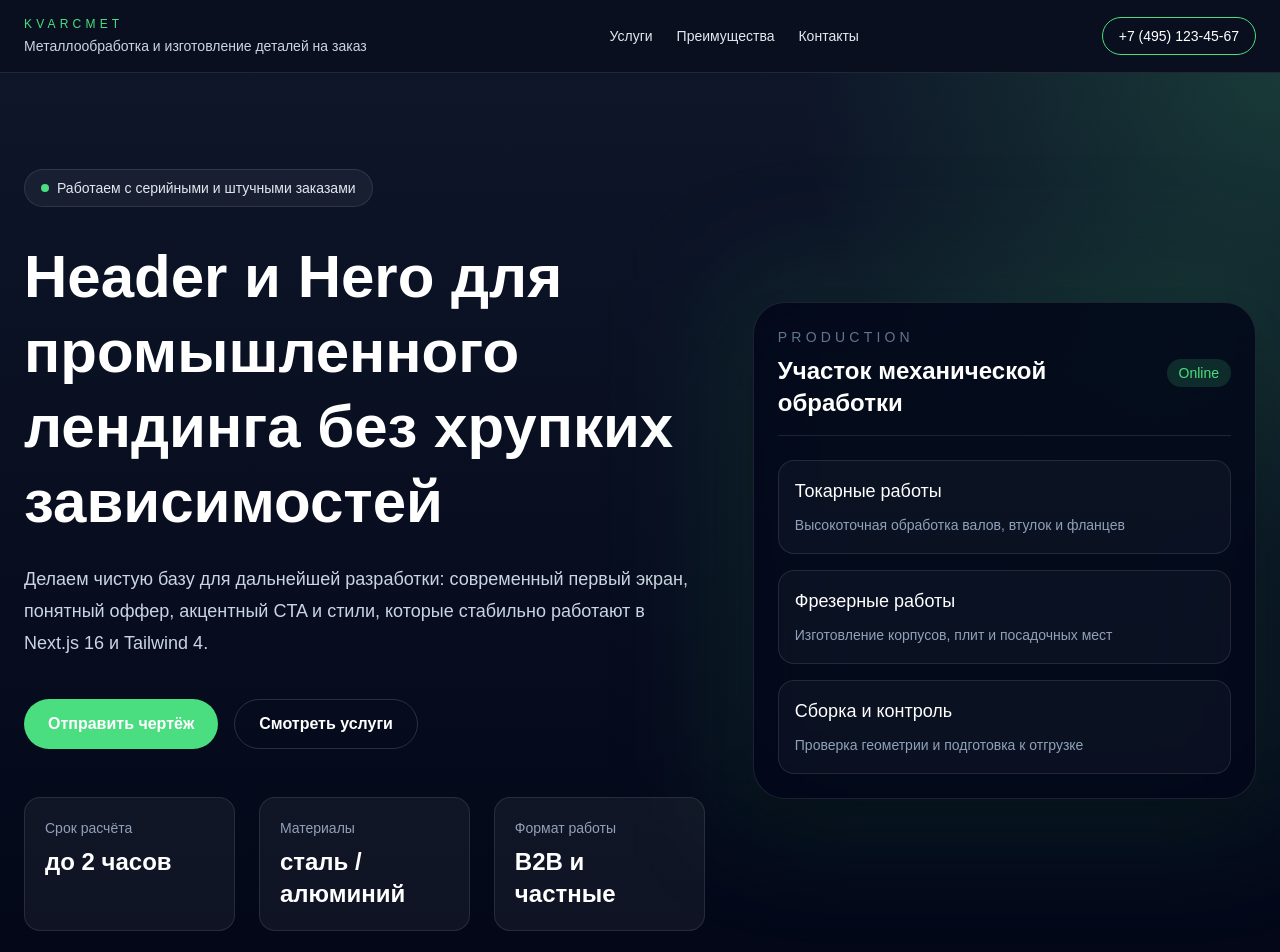
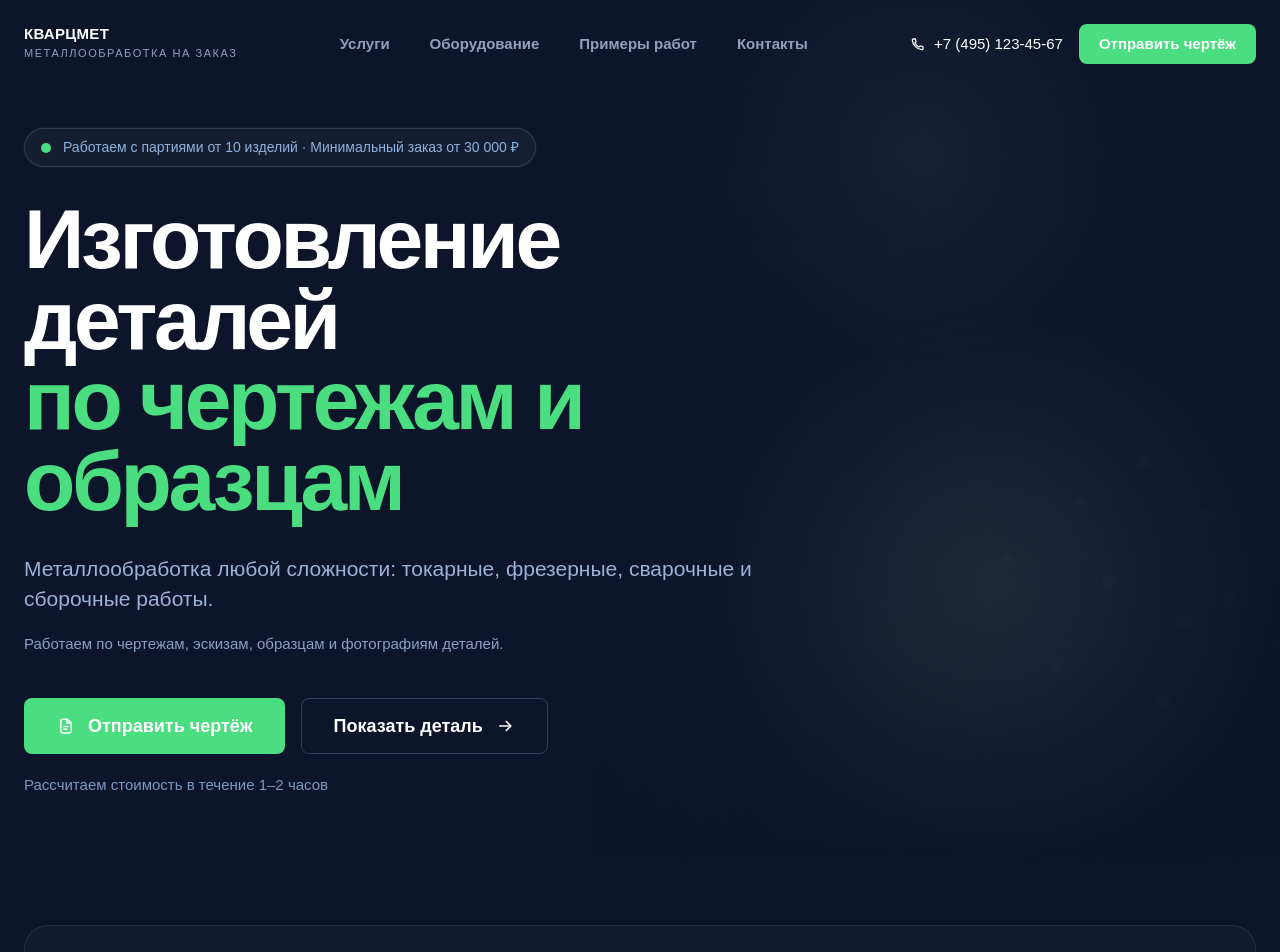
Before and after one commit to SnamikMT/kvarcmet, a Next.js app: page / in a window 1280 px wide. Shown: the top 952 px of the page. Built offline with nearby package versions, Linux system fonts and the light colour scheme.

Commit message:
Match hero visuals to design reference

```diff
--- a/app/components/Header.tsx
+++ b/app/components/Header.tsx
@@ -2,20 +2,31 @@ import Link from "next/link";
 
 const navigation = [
   { href: "#services", label: "Услуги" },
-  { href: "#advantages", label: "Преимущества" },
+  { href: "#equipment", label: "Оборудование" },
+  { href: "#gallery", label: "Примеры работ" },
   { href: "#contacts", label: "Контакты" },
 ];
 
+function PhoneIcon() {
+  return (
+    <svg aria-hidden="true" viewBox="0 0 24 24" className="h-4 w-4" fill="none" stroke="currentColor" strokeWidth="1.9">
+      <path d="M5 4.5h3l1.2 4.2-1.8 1.8a15.4 15.4 0 0 0 6.1 6.1l1.8-1.8L19.5 16v3a1.5 1.5 0 0 1-1.7 1.5C10.2 19.7 4.3 13.8 3.5 6.2A1.5 1.5 0 0 1 5 4.5Z" />
+    </svg>
+  );
+}
+
 export default function Header() {
   return (
-    <header className="sticky top-0 z-50 border-b border-white/10 bg-[#0B1120]/90 backdrop-blur">
-      <div className="mx-auto flex max-w-7xl items-center justify-between gap-6 px-6 py-4">
-        <div>
-          <p className="text-xs font-medium uppercase tracking-[0.35em] text-[#4ADE80]">Kvarcmet</p>
-          <p className="mt-1 text-sm text-slate-300">Металлообработка и изготовление деталей на заказ</p>
+    <header className="absolute inset-x-0 top-0 z-50">
+      <div className="mx-auto flex max-w-[1340px] items-center justify-between gap-8 px-6 py-6 text-white">
+        <div className="shrink-0">
+          <p className="text-[15px] font-extrabold uppercase leading-none tracking-[0.02em]">КВАРЦМЕТ</p>
+          <p className="mt-1 text-[11px] font-medium uppercase tracking-[0.14em] text-slate-400">
+            Металлообработка на заказ
+          </p>
         </div>
 
-        <nav className="hidden items-center gap-6 text-sm text-slate-200 md:flex">
+        <nav className="hidden items-center gap-10 text-[15px] font-semibold text-slate-400 lg:flex">
           {navigation.map((item) => (
             <Link key={item.href} href={item.href} className="transition hover:text-white">
               {item.label}
@@ -23,12 +34,21 @@ export default function Header() {
           ))}
         </nav>
 
-        <a
-          href="tel:+74951234567"
-          className="rounded-full border border-[#4ADE80] px-4 py-2 text-sm font-medium text-white transition hover:bg-[#4ADE80] hover:text-[#0B1120]"
-        >
-          +7 (495) 123-45-67
-        </a>
+        <div className="hidden items-center gap-4 md:flex">
+          <a
+            href="tel:+74951234567"
+            className="inline-flex items-center gap-2 text-[15px] font-medium text-slate-300 transition hover:text-white"
+          >
+            <PhoneIcon />
+            +7 (495) 123-45-67
+          </a>
+          <a
+            href="#contacts"
+            className="inline-flex h-10 items-center rounded-[8px] bg-[#4ADE80] px-5 text-[15px] font-semibold text-[#07111F] transition hover:brightness-110"
+          >
+            Отправить чертёж
+          </a>
+        </div>
       </div>
     </header>
   );
--- a/app/components/Hero.tsx
+++ b/app/components/Hero.tsx
@@ -1,79 +1,70 @@
+function DocumentIcon() {
+  return (
+    <svg aria-hidden="true" viewBox="0 0 24 24" className="h-5 w-5" fill="none" stroke="currentColor" strokeWidth="1.8">
+      <path d="M8 3.75h5.5L18.25 8.5V18A2.25 2.25 0 0 1 16 20.25H8A2.25 2.25 0 0 1 5.75 18V6A2.25 2.25 0 0 1 8 3.75Z" />
+      <path d="M13.25 3.75V8.5h4.75" />
+      <path d="M9 12.5h6M9 16h4.5" />
+    </svg>
+  );
+}
+
+function ArrowIcon() {
+  return (
+    <svg aria-hidden="true" viewBox="0 0 24 24" className="h-5 w-5" fill="none" stroke="currentColor" strokeWidth="1.8">
+      <path d="M5 12h14" />
+      <path d="m13 6 6 6-6 6" />
+    </svg>
+  );
+}
+
 export default function Hero() {
   return (
-    <section className="relative overflow-hidden">
-      <div className="absolute inset-0 bg-[radial-gradient(circle_at_top_right,_rgba(74,222,128,0.18),_transparent_30%),linear-gradient(180deg,_rgba(15,23,42,0.92),_rgba(2,6,23,1))]" />
-      <div className="relative mx-auto grid min-h-[calc(100vh-81px)] max-w-7xl gap-12 px-6 py-16 lg:grid-cols-[1.15fr_0.85fr] lg:items-center lg:py-24">
-        <div className="max-w-3xl">
-          <div className="inline-flex items-center gap-2 rounded-full border border-white/10 bg-white/5 px-4 py-2 text-sm text-slate-200">
-            <span className="h-2 w-2 rounded-full bg-[#4ADE80]" />
-            Работаем с серийными и штучными заказами
+    <section className="relative min-h-screen overflow-hidden bg-[#0C1529] text-white">
+      <div
+        className="absolute inset-0 bg-cover bg-center bg-no-repeat opacity-55"
+        style={{ backgroundImage: "url('/hero-industrial-bg.svg')" }}
+      />
+      <div className="absolute inset-0 bg-[linear-gradient(90deg,_rgba(12,21,41,0.96)_0%,_rgba(12,21,41,0.92)_36%,_rgba(12,21,41,0.76)_58%,_rgba(12,21,41,0.92)_100%)]" />
+      <div className="absolute inset-0 bg-[radial-gradient(circle_at_78%_68%,_rgba(255,255,255,0.07),_transparent_24%),radial-gradient(circle_at_72%_18%,_rgba(255,255,255,0.05),_transparent_18%)]" />
+
+      <div className="relative mx-auto flex min-h-screen max-w-[1340px] items-center px-6 pt-32 pb-16">
+        <div className="max-w-[760px]">
+          <div className="inline-flex items-center gap-3 rounded-full border border-white/12 bg-white/[0.04] px-4 py-2 text-[14px] font-medium text-[#8EB1DD] shadow-[0_0_0_1px_rgba(255,255,255,0.03)]">
+            <span className="h-2.5 w-2.5 rounded-full bg-[#4ADE80]" />
+            Работаем с партиями от 10 изделий · Минимальный заказ от 30 000 ₽
           </div>
 
-          <h1 className="mt-8 text-4xl font-semibold leading-tight text-white md:text-6xl">
-            Header и Hero для промышленного лендинга без хрупких зависимостей
+          <h1 className="mt-8 max-w-[720px] text-[58px] font-extrabold leading-[0.96] tracking-[-0.04em] text-white sm:text-[72px] lg:text-[84px]">
+            Изготовление деталей
+            <br />
+            <span className="text-[#4ADE80]">по чертежам и образцам</span>
           </h1>
-          <p className="mt-6 max-w-2xl text-lg leading-8 text-slate-300">
-            Делаем чистую базу для дальнейшей разработки: современный первый экран, понятный оффер,
-            акцентный CTA и стили, которые стабильно работают в Next.js 16 и Tailwind 4.
+
+          <p className="mt-8 max-w-[760px] text-[22px] leading-[1.45] text-[#9DB2D6] sm:text-[20px] lg:text-[21px]">
+            Металлообработка любой сложности: токарные, фрезерные, сварочные и сборочные работы.
+          </p>
+          <p className="mt-4 max-w-[680px] text-[15px] leading-7 text-[#8AA0C5]">
+            Работаем по чертежам, эскизам, образцам и фотографиям деталей.
           </p>
 
           <div className="mt-10 flex flex-col gap-4 sm:flex-row">
             <a
               href="#contacts"
-              className="inline-flex items-center justify-center rounded-full bg-[#4ADE80] px-6 py-3 text-base font-semibold text-[#0B1120] transition hover:brightness-110"
+              className="inline-flex h-14 items-center justify-center gap-3 rounded-[8px] bg-[#4ADE80] px-8 text-[18px] font-semibold text-[#07111F] transition hover:brightness-110"
             >
+              <DocumentIcon />
               Отправить чертёж
             </a>
             <a
-              href="#services"
-              className="inline-flex items-center justify-center rounded-full border border-white/15 px-6 py-3 text-base font-semibold text-white transition hover:border-white/40 hover:bg-white/5"
+              href="#gallery"
+              className="inline-flex h-14 items-center justify-center gap-3 rounded-[8px] border border-[#33425D] bg-transparent px-8 text-[18px] font-semibold text-white transition hover:border-[#4C5D7F] hover:bg-white/[0.03]"
             >
-              Смотреть услуги
+              Показать деталь
+              <ArrowIcon />
             </a>
           </div>
 
-          <dl className="mt-12 grid gap-6 text-white sm:grid-cols-3">
-            <div className="rounded-2xl border border-white/10 bg-white/5 p-5">
-              <dt className="text-sm text-slate-400">Срок расчёта</dt>
-              <dd className="mt-2 text-2xl font-semibold">до 2 часов</dd>
-            </div>
-            <div className="rounded-2xl border border-white/10 bg-white/5 p-5">
-              <dt className="text-sm text-slate-400">Материалы</dt>
-              <dd className="mt-2 text-2xl font-semibold">сталь / алюминий</dd>
-            </div>
-            <div className="rounded-2xl border border-white/10 bg-white/5 p-5">
-              <dt className="text-sm text-slate-400">Формат работы</dt>
-              <dd className="mt-2 text-2xl font-semibold">B2B и частные</dd>
-            </div>
-          </dl>
-        </div>
-
-        <div className="relative">
-          <div className="absolute -inset-6 rounded-[2rem] bg-[#4ADE80]/10 blur-3xl" />
-          <div className="relative overflow-hidden rounded-[2rem] border border-white/10 bg-slate-950/80 p-6 shadow-2xl shadow-black/30">
-            <div className="flex items-center justify-between border-b border-white/10 pb-4">
-              <div>
-                <p className="text-sm uppercase tracking-[0.3em] text-slate-500">Production</p>
-                <h2 className="mt-2 text-2xl font-semibold text-white">Участок механической обработки</h2>
-              </div>
-              <span className="rounded-full bg-[#4ADE80]/15 px-3 py-1 text-sm font-medium text-[#4ADE80]">
-                Online
-              </span>
-            </div>
-
-            <div className="mt-6 space-y-4">
-              {[
-                ["Токарные работы", "Высокоточная обработка валов, втулок и фланцев"],
-                ["Фрезерные работы", "Изготовление корпусов, плит и посадочных мест"],
-                ["Сборка и контроль", "Проверка геометрии и подготовка к отгрузке"],
-              ].map(([title, description]) => (
-                <div key={title} className="rounded-2xl border border-white/10 bg-white/[0.03] p-4">
-                  <p className="text-lg font-medium text-white">{title}</p>
-                  <p className="mt-2 text-sm leading-6 text-slate-400">{description}</p>
-                </div>
-              ))}
-            </div>
-          </div>
+          <p className="mt-5 text-[15px] text-[#7F98BF]">Рассчитаем стоимость в течение 1–2 часов</p>
         </div>
       </div>
     </section>
```
Also changed, not shown: app/page.tsx (+14 -9 lines), public/hero-industrial-bg.svg (added).
